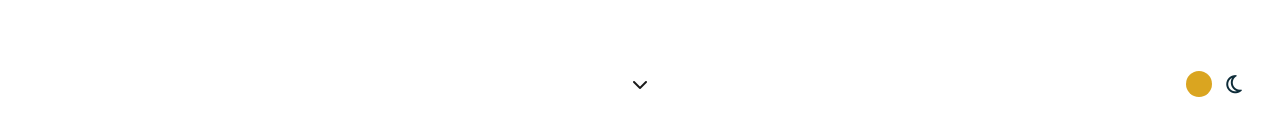
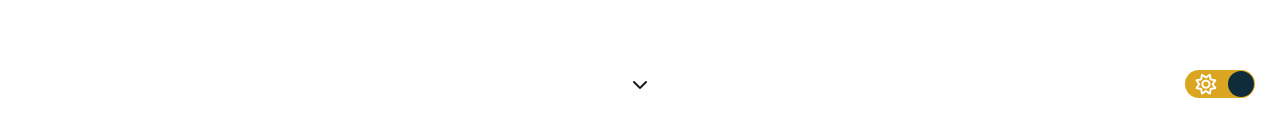
Before and after one commit to soybella/isabella-lizarde-portfolio, a React (Create React App) app: page / in a window 1280 px wide. Shown: the part 665-800 px from the top of the page. Built offline with nearby package versions, Linux system fonts and the light colour scheme; a web font is replaced by a local one.

Commit message:
Updated toggle switch functionality
Toggle switch will be set to dark or light depending on user's preference

```diff
--- a/src/App.js
+++ b/src/App.js
@@ -25,7 +25,6 @@ function App() {
   }
 
   const toggleTheme = (event) => {
-    console.log(event);
     if (event === true) {
       setLightTheme();
     } else {
@@ -55,7 +54,8 @@ function App() {
               value={isChecked}
               type="checkbox"
               inputMode="checkbox"
-              checked={selectedTheme === "light"}
+              checked={isChecked === true ? true : false}
+              // checked={selectedTheme === "light"}
               checkedIcon={sunIcon}
               uncheckedIcon={moonIcon}
               onColor="#daa520"
```
